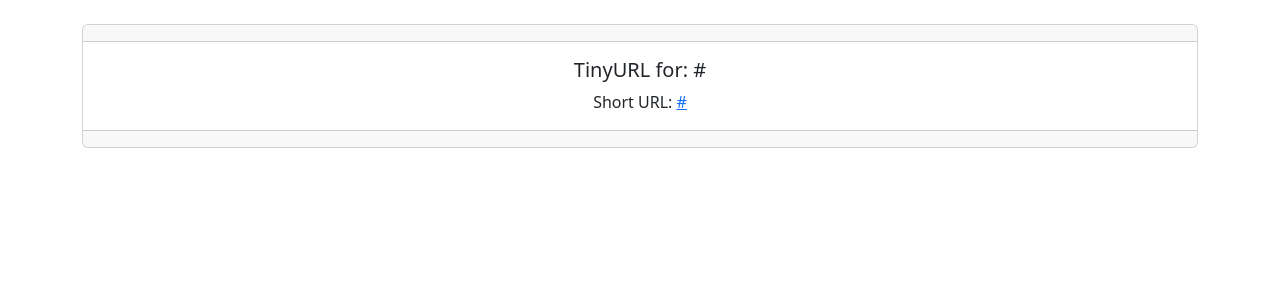
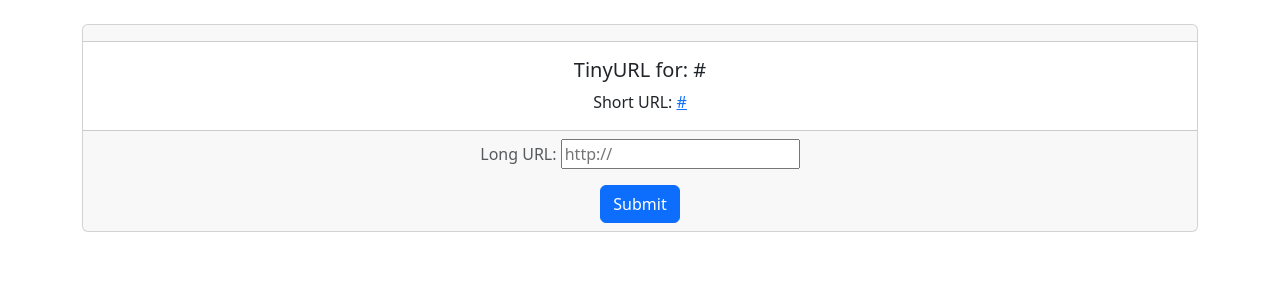
Before and after one commit to tan629/url_shortener, a Django app: template templates/url_detail.html in a window 1280 px wide. Shown: the part 56-356 px from the top of the page. Run offline with Django 4.2, Linux system fonts and the light colour scheme; the template is opened without the code that fills it: values that come from a table or form of the project are taken from there, others are empty; tables that the repository leaves empty hold one stand-in row (values such as "Sample post"); parts of the project's set-up code (start-up, migrations or seed data) failed here and were passed over; some libraries are stand-ins or nearby versions.

Commit message:
-Added a simple form to let the user update a selected long URL

```diff
--- a/templates/url_detail.html
+++ b/templates/url_detail.html
@@ -12,7 +12,12 @@
       <h5 class="card-title">TinyURL for: {{ url.long_url }}</h5>
       <p class="card-text">Short URL: <a href="">{{ url.short_url }}</a></p>
     </div>
-    <div class="card-footer text-muted"></div>
+    <div class="card-footer text-muted">
+      <form method="post">
+        {% csrf_token %} {{ form.as_p }}
+        <button type="submit" class="btn btn-primary">Submit</button>
+      </form>
+    </div>
   </div>
 
 {% endblock %}
```
